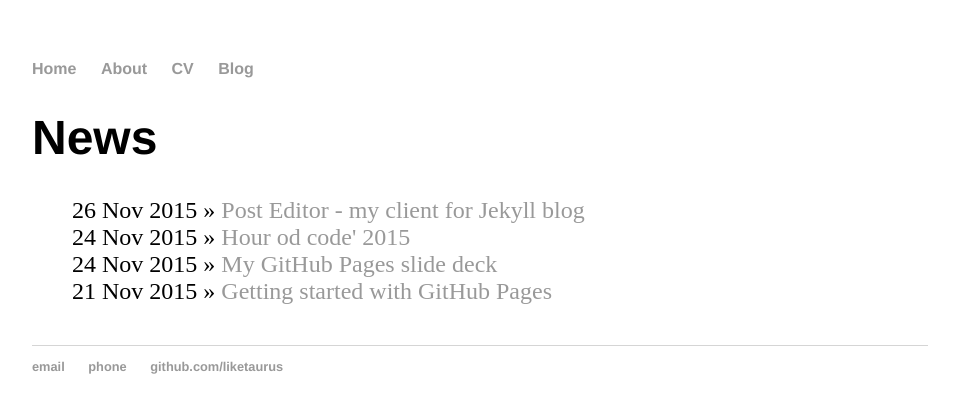
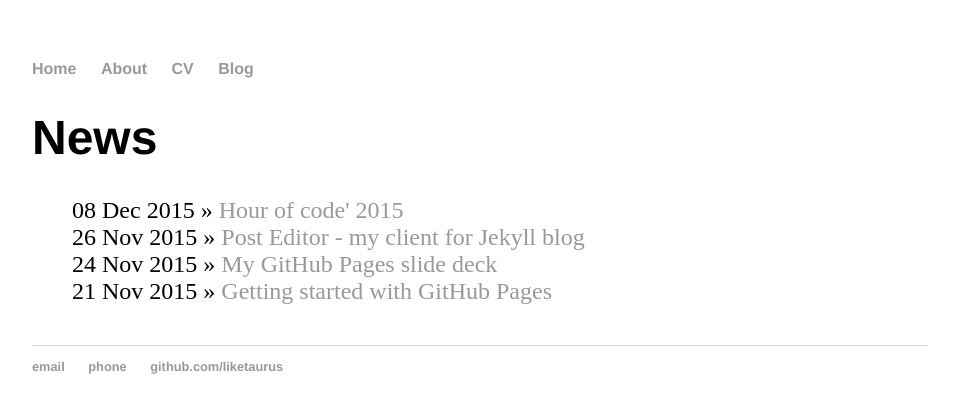
Before and after one commit to liketaurus/liketaurus.github.io, a Jekyll site: the page built from news/index.html, in a window 1280 px wide. Shown: the top 413 px of the page, without its empty margins (160-1119 px from the left). Built offline with Jekyll 4.4.1, drawn with Linux system fonts in a browser that asks for light colours.

Commit message:
Merge origin/master
Conflicts:
	_posts/2015-11-21-starting-with-GitHub-pages.md

```diff
--- a/_posts/2015-12-8-Hour-of-Code.md
+++ b/_posts/2015-12-8-Hour-of-Code.md
@@ -1,7 +1,7 @@
 ---
 layout: post
-title: "Hour od code' 2015"
-date: 2015-11-24
+title: "Hour of code' 2015"
+date: 2015-12-8
 ---
 <p> Here is my slide deck from <a href='https://hourofcode.com'>Hour of Code</a>' 2015 that was taking place in Poltava polytechnical college by NTU "KhPI" at December 8, 2015.</p>
 
```
